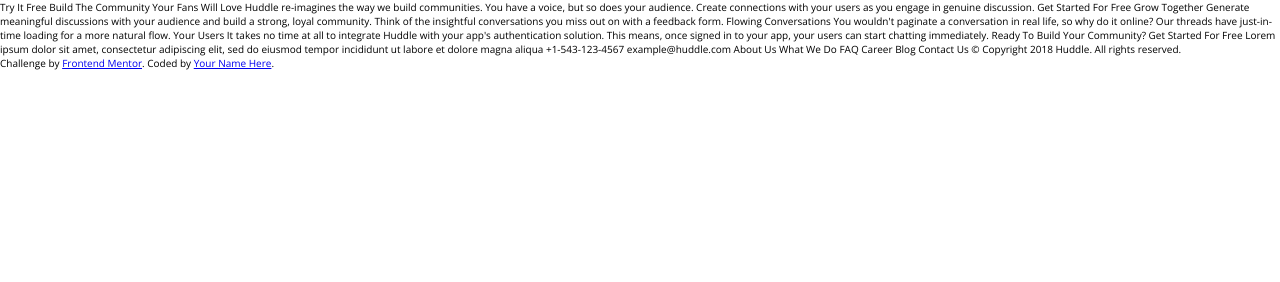
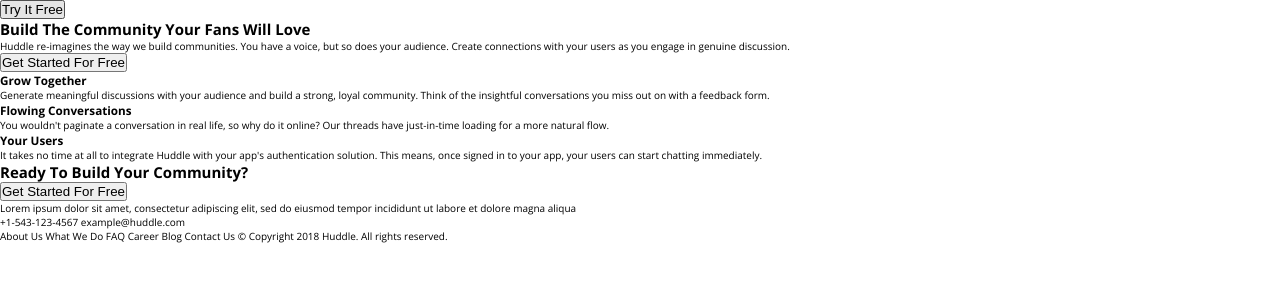
Before and after one commit to fmotoike/CSS, a website: page Huddle/index.html in a window 1280 px wide. Drawn offline with nearby package versions, Linux system fonts and the light colour scheme.

Commit message:
Setting the HTML structure

```diff
--- a/Huddle/index.html
+++ b/Huddle/index.html
@@ -15,41 +15,48 @@
 </head>
 <body>
 
-  Try It Free
+  <nav class="nav">
+    <button class="btn--white">Try It Free</button>
+  </nav>
 
-  Build The Community Your Fans Will Love
+  <section class="header">
+      <h1 class="heading--1">Build The Community Your Fans Will Love</h1>
+      <p>Huddle re-imagines the way we build communities. You have a voice, but so does your audience.
+          Create connections with your users as you engage in genuine discussion. </p>
+      <button class="btn--pink">Get Started For Free</button>
+  </section>
 
-  Huddle re-imagines the way we build communities. You have a voice, but so does your audience.
-  Create connections with your users as you engage in genuine discussion.
+  <section class="grow">
+    <h3 class="heading--3">Grow Together</h3>
+    <p class="text">  Generate meaningful discussions with your audience and build a strong, loyal community.
+        Think of the insightful conversations you miss out on with a feedback form. </p>
+  </section>
 
-  Get Started For Free
+  <section class="flow">
+    <h3 class="heading--3">Flowing Conversations</h3>
+    <p class="text">You wouldn't paginate a conversation in real life, so why do it online? Our threads
+        have just-in-time loading for a more natural flow.</p>
+  </section>
 
-  Grow Together
+  <section class="users">
+    <h3 class="heading--3">Your Users</h3>
+    <p class="text">  It takes no time at all to integrate Huddle with your app's authentication solution.
+        This means, once signed in to your app, your users can start chatting immediately.</p>
+  </section>
 
-  Generate meaningful discussions with your audience and build a strong, loyal community.
-  Think of the insightful conversations you miss out on with a feedback form.
+  <section class="community">
+    <h2 class="heading--2">Ready To Build Your Community?</h2>
+    <button class="btn--pink">Get Started For Free</button>
+  </section>
 
-  Flowing Conversations
+  <footer class="footer">
+    <p class="footer__text">Lorem ipsum dolor sit amet, consectetur adipiscing elit, sed do eiusmod tempor
+        incididunt ut labore et dolore magna aliqua</p>
 
-  You wouldn't paginate a conversation in real life, so why do it online? Our threads
-  have just-in-time loading for a more natural flow.
-
-  Your Users
-
-  It takes no time at all to integrate Huddle with your app's authentication solution.
-  This means, once signed in to your app, your users can start chatting immediately.
-
-  Ready To Build Your Community?
-
-  Get Started For Free
-
-  Lorem ipsum dolor sit amet, consectetur adipiscing elit, sed do eiusmod tempor
-  incididunt ut labore et dolore magna aliqua
-
-  +1-543-123-4567
-  example@huddle.com
-
-  About Us
+    <p class="footer__text">  +1-543-123-4567
+        example@huddle.com</p>
+    <p class="footer__text">
+        About Us
   What We Do
   FAQ
 
@@ -58,11 +65,6 @@
   Contact Us
 
   &copy; Copyright 2018 Huddle. All rights reserved.
-
-  <footer>
-    <p class="attribution">
-      Challenge by <a href="https://www.frontendmentor.io?ref=challenge" target="_blank">Frontend Mentor</a>.
-      Coded by <a href="#">Your Name Here</a>.
     </p>
   </footer>
 </body>
```
